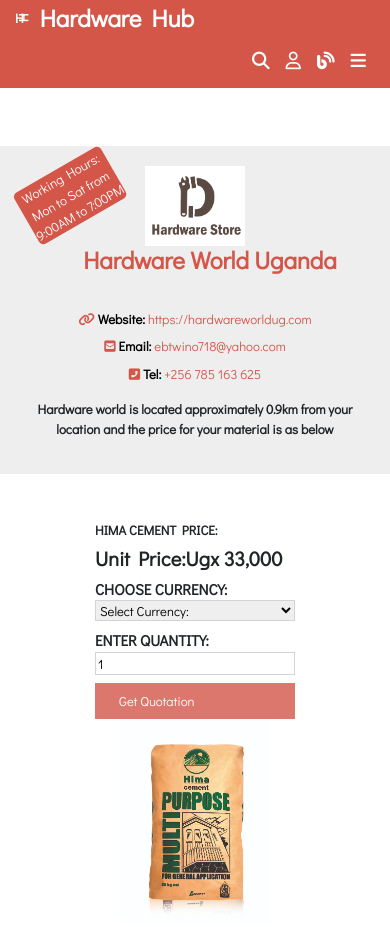
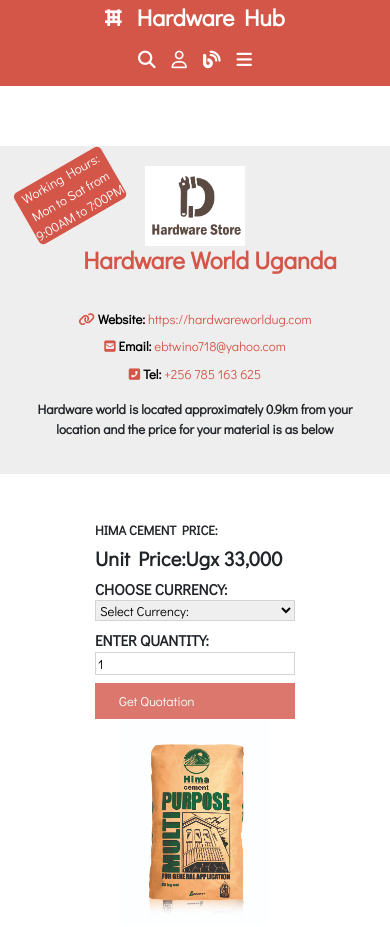
Before and after one commit to vanheaven-ui/capstone-html-css, a plain HTML site: page details.html in a window 390 px wide. Shown: the top 927 px of the page. Drawn offline with nearby package versions, Linux system fonts and the light colour scheme.

Commit message:
update header brand section  on all pages

```diff
--- a/details.html
+++ b/details.html
@@ -18,7 +18,7 @@
   <body>
     <div class="gen-wrapper">
       <header class="header-wrapper w-100">
-        <div class="brand col-lg-6 d-flex align-items-center">
+        <div class="brand hdr-lg-font j-c-s j-c col-lg-6 d-flex align-items-center">
           <div class="logo mr-3">
             <a href="./index.html">H</a>
             <a href="./index.html" class="hor-offset">H</a>
@@ -27,7 +27,7 @@
             <a href="./index.html" class="hdr-lg-font">Hardware Hub</a>
           </div>
         </div>
-        <nav class="navbar navbar-expand col-lg-6 d-flex justify-content-end small-nav">
+        <nav class="navbar navbar-expand col-lg-6 d-flex justify-content-end j-c-s j-c small-nav">
           <ul class="navbar-nav">
             <li class="nav-item">
               <a href="./results.html" class="nav-link text-uppercase">
--- a/style.css
+++ b/style.css
@@ -64,15 +64,15 @@
   position: relative;
 }
 
+.hdr-lg-font {
+  font-size: 23px;
+}
+
 .hor-offset {
   position: absolute;
   transform: rotate(90deg);
-  left: 5px;
+  left: 1px;
   top: 0;
-}
-
-.hdr-lg-font {
-  font-size: 24px;
 }
 
 .p-t-main {
@@ -707,6 +707,10 @@
     align-items: center;
   }
 
+  .j.c-s {
+    justify-content: center !important;
+  }
+
   .card {
     padding: 0;
   }
```
Also changed, not shown: index.html (+2 -2 lines), results.html (+2 -2 lines).
